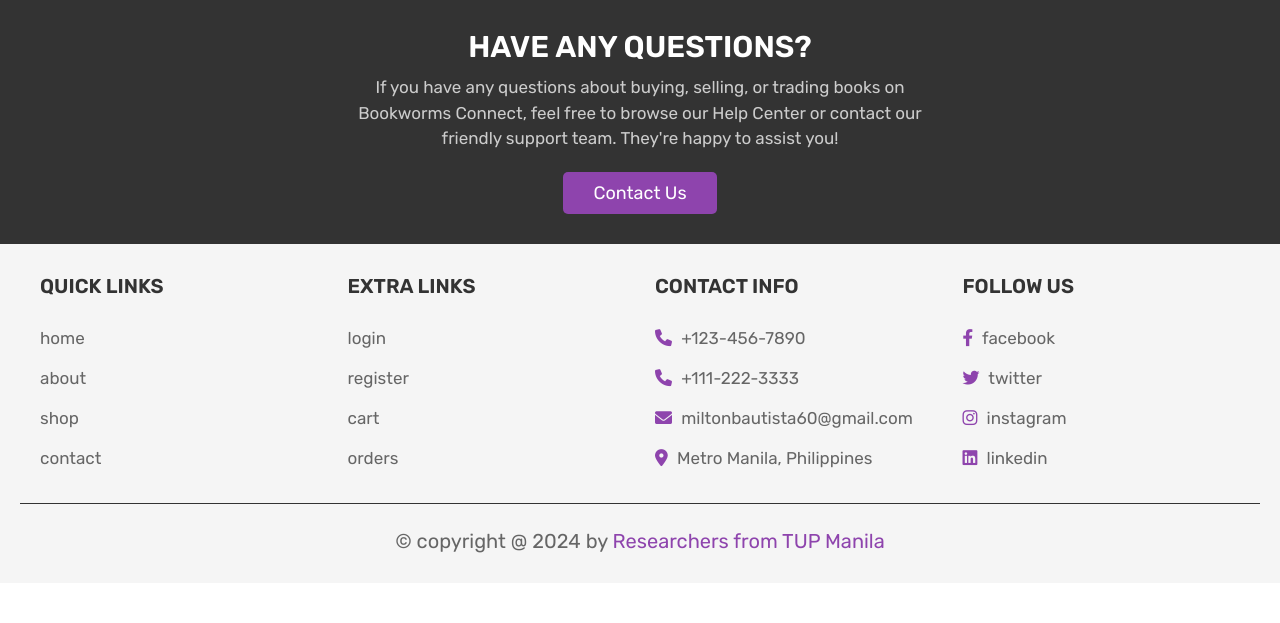
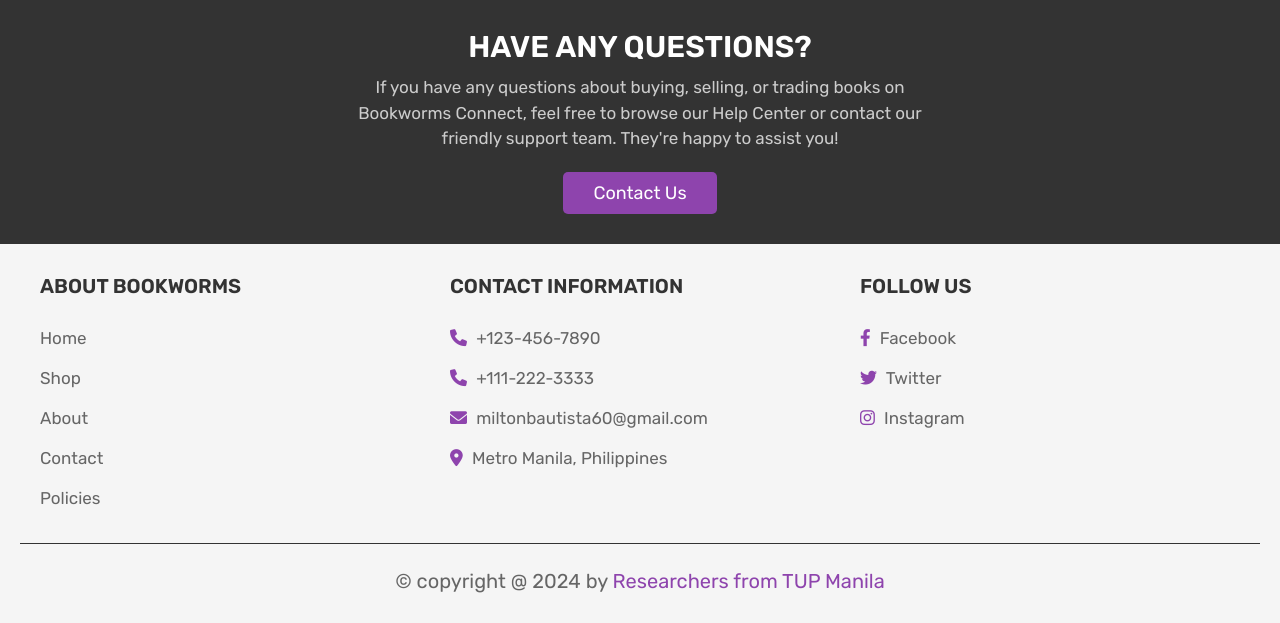
Before and after one commit to Miltonyuu/Bookworms-application, a PHP site: page /home.php in a window 1280 px wide. Shown: the part 1895-2518 px from the top of the page. Before the commit the page ends 2448 px from the top, so only its background shows below. Run offline with PHP 8.4, Linux system fonts and the light colour scheme; a user stored in the database is signed in; data comes from the database, SQL or seed files in the repository.

Commit message:
Minors
Text Changes and arrangements

```diff
--- a/footer.php
+++ b/footer.php
@@ -3,23 +3,16 @@
    <div class="box-container">
 
       <div class="box">
-         <h3>quick links</h3>
-         <a href="home.php">home</a>
-         <a href="about.php">about</a>
-         <a href="shop.php">shop</a>
-         <a href="contact.php">contact</a>
+         <h3>About Bookworms</h3>
+         <a href="home.php">Home</a>
+         <a href="shop.php">Shop</a>
+         <a href="about.php">About</a>
+         <a href="contact.php">Contact</a>
+         <a href="policies.php">Policies</a>
       </div>
 
       <div class="box">
-         <h3>extra links</h3>
-         <a href="login.php">login</a>
-         <a href="register.php">register</a>
-         <a href="cart.php">cart</a>
-         <a href="orders.php">orders</a>
-      </div>
-
-      <div class="box">
-         <h3>contact info</h3>
+         <h3>Contact Information</h3>
          <p> <i class="fas fa-phone"></i> +123-456-7890 </p>
          <p> <i class="fas fa-phone"></i> +111-222-3333 </p>
          <p> <i class="fas fa-envelope"></i> miltonbautista60@gmail.com </p>
@@ -27,11 +20,10 @@
       </div>
 
       <div class="box">
-         <h3>follow us</h3>
-         <a href="#"> <i class="fab fa-facebook-f"></i> facebook </a>
-         <a href="#"> <i class="fab fa-twitter"></i> twitter </a>
-         <a href="#"> <i class="fab fa-instagram"></i> instagram </a>
-         <a href="#"> <i class="fab fa-linkedin"></i> linkedin </a>
+         <h3>Follow Us</h3>
+         <a href="#"> <i class="fab fa-facebook-f"></i> Facebook </a>
+         <a href="#"> <i class="fab fa-twitter"></i> Twitter </a>
+         <a href="#"> <i class="fab fa-instagram"></i> Instagram </a>
       </div>
 
    </div>
--- a/header.php
+++ b/header.php
@@ -31,9 +31,8 @@ if(isset($message)){
             <a href="#" class="fab fa-facebook-f"></a>
             <a href="#" class="fab fa-twitter"></a>
             <a href="#" class="fab fa-instagram"></a>
-            <a href="#" class="fab fa-linkedin"></a>
          </div>
-         <p> new <a href="login.php">login</a> | <a href="register.php">register</a> </p>
+         <p> <a href="login.php">Login</a> | <a href="register.php">Register</a> </p>
       </div>
    </div>
 
@@ -42,13 +41,12 @@ if(isset($message)){
          <a href="home.php" class="logo">Bookworms Connect.</a>
 
          <nav class="navbar">
-         <a href="home.php"class="button-34" id="special-color">home</a>
-            <a href="about.php"class="button-34" id="special-color">about</a>
-            <a href="shop.php"class="button-34" id="special-color">shop</a>
-            <a href="contact.php"class="button-34" id="special-color">contact</a>
-            <a href="orders.php"class="button-34" id="special-color">buys</a>
-            <a href="user_orders.php"class="button-34" id="special-color">selling</a>
-            <a href="user_products.php"class="button-34" id="special-color">products</a>
+         <a href="home.php"class="button-34" id="special-color">Home</a>
+            <a href="shop.php"class="button-34" id="special-color">Listings</a>
+            <a href="user_products.php"class="button-34" id="special-color">Sell Book</a>
+            <a href="user_orders.php"class="button-34" id="special-color">Selling Transaction</a>
+            <a href="orders.php"class="button-34" id="special-color">Buying Transaction</a>
+
 
          </nav>
 
--- a/home.php
+++ b/home.php
@@ -60,7 +60,7 @@ if(isset($_POST['add_to_cart'])){
 </section>
 
 <section class="products">
-  <h1 class="title">Available Books</h1>
+  <h1 class="title">Listed Books</h1>
   <div class="box-container">
 
     <?php
--- /dev/null
+++ b/policies.php
@@ -0,0 +1 @@
+//Under Construction
```
